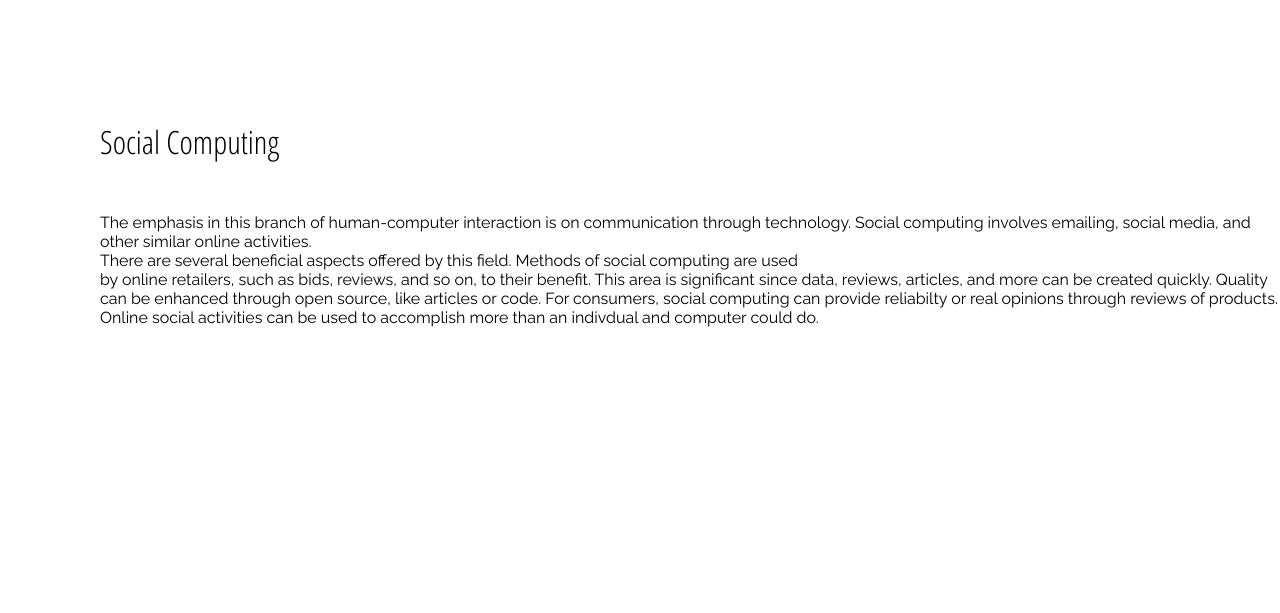
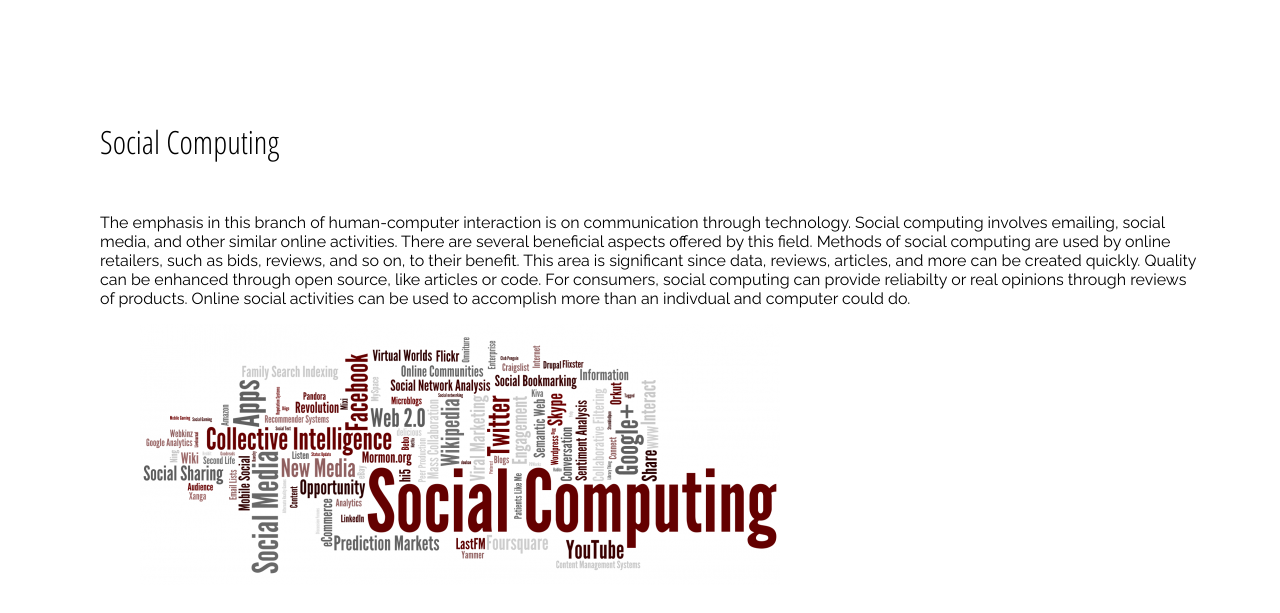
Before and after one commit to Mimileo/cst336, a PHP site: page /homework/homework1/sub3.html in a window 1280 px wide. Shown: the part 50-663 px from the top of the page. Run offline with PHP 8.4, Linux system fonts and the light colour scheme.

Commit message:
update lab

```diff
--- a/homework/homework1/css/styles.css
+++ b/homework/homework1/css/styles.css
@@ -70,6 +70,32 @@ li a:hover {
 
 }
 
+#social-com {
+    width:1100px;
+}
+
 figcaption{
     padding-left: 150px;
 }
+
+figure {
+    display: block;
+    position: relative;
+    overflow: hidden;
+}
+
+figure figcaption {
+    position: absolute;
+    background: rgba(0,0,0,0.75);
+    color: white;
+    padding: 10px 20px;
+    opacity: 0;
+    bottom: 0;
+    left: -30%;
+    transition: all 0.6s ease;
+}
+
+figure:hover figcaption{
+    opacity: 1;
+    left:0;
+}
--- a/homework/homework1/index.html
+++ b/homework/homework1/index.html
@@ -29,10 +29,10 @@
             It consists of many sub areas of these fields as well but all maintain a similar focus.</p>
             </article>
         </main>
-        <!--<figure id="cpu">
+        <figure id="cpu">
               <img src="img/cpu.jpg" alt="computer">
               <figcaption>Fig1. - Human Computer Interaction.</figcaption>
-        </figure>-->
+        </figure>
         <figure id="hci-img">
               <img src="img/hci.png" alt="computer">
               <figcaption>Fig1. - Human Computer Interaction.</figcaption>
--- a/homework/homework1/sub3.html
+++ b/homework/homework1/sub3.html
@@ -23,16 +23,24 @@
         </div>
 <h1>Social Computing</h1>
         <main>
-            <article id="social">
+            <article id="social-com">
             <p>The emphasis in this branch of human-computer interaction is on communication through technology.
-            Social computing involves emailing, social media, and other similar online activities.<br/>
-            There are several beneficial aspects offered by this field. Methods of social computing are used<br/>
+            Social computing involves emailing, social media, and other similar online activities.
+            There are several beneficial aspects offered by this field. Methods of social computing are used
             by online retailers, such as bids, reviews, and so on, to their benefit.
             This area is significant since data, reviews, articles, and more can be created quickly.
             Quality can be enhanced through open source, like articles or code.
             For consumers, social computing can provide reliabilty or real opinions through reviews of products.
             Online social activities can be used to accomplish more than an indivdual and computer could do.</p>
             </article>
+
+        <figure class="top">
+                <img src="img/social.png" alt="social computing areas">
+                <figcaption>
+                    <span>Fig5. - Components of Social Computing.</span>
+
+                </figcaption>
+        </figure>
         </main>
         <footer> </footer>
     </body>
```
Also changed, not shown: homework/homework1/img/social.png (added).
